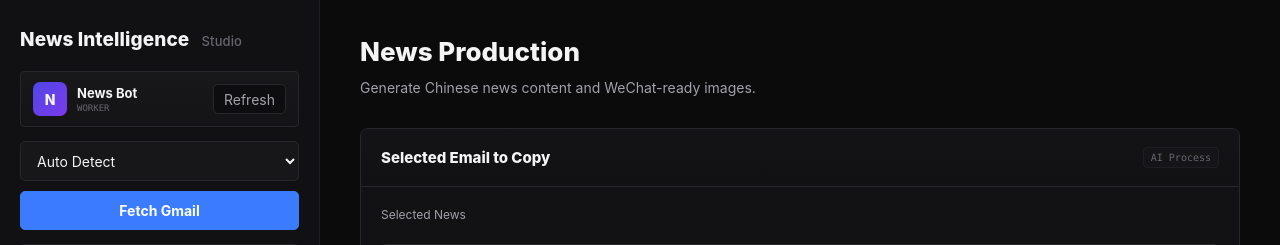
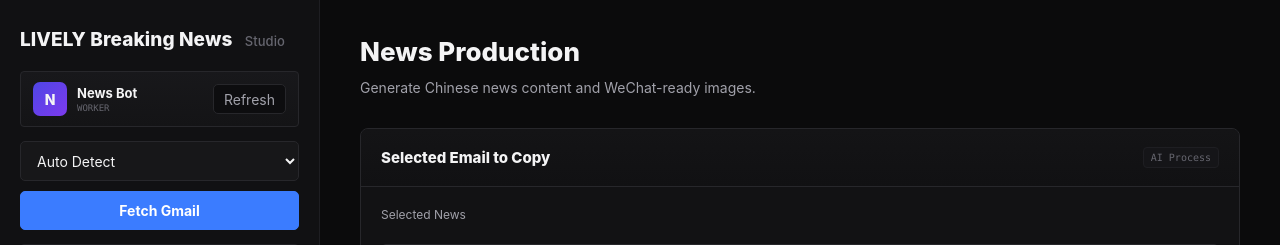
Before and after one commit to sx2660-png/news_intelligence, a Flask app: page / in a window 1280 px wide. Shown: the top 245 px of the page. Run offline with Flask 3, Linux system fonts and the light colour scheme.

Commit message:
Update dashboard.html

```diff
--- a/templates/dashboard.html
+++ b/templates/dashboard.html
@@ -3,7 +3,7 @@
 <head>
   <meta charset="utf-8">
   <meta name="viewport" content="width=device-width, initial-scale=1">
-  <title>News Intelligence Studio</title>
+  <title>LIVELY Breaking News Studio</title>
   <style>
     :root{
       --bg:#0b0b0c;
@@ -97,7 +97,7 @@
   <div class="app">
     <aside class="sidebar">
       <div class="brand">
-        <div class="brand-title">News Intelligence <span>Studio</span></div>
+        <div class="brand-title">LIVELY Breaking News  <span>Studio</span></div>
         <div class="user">
           <div class="user-left">
             <div class="avatar">N</div>
```
